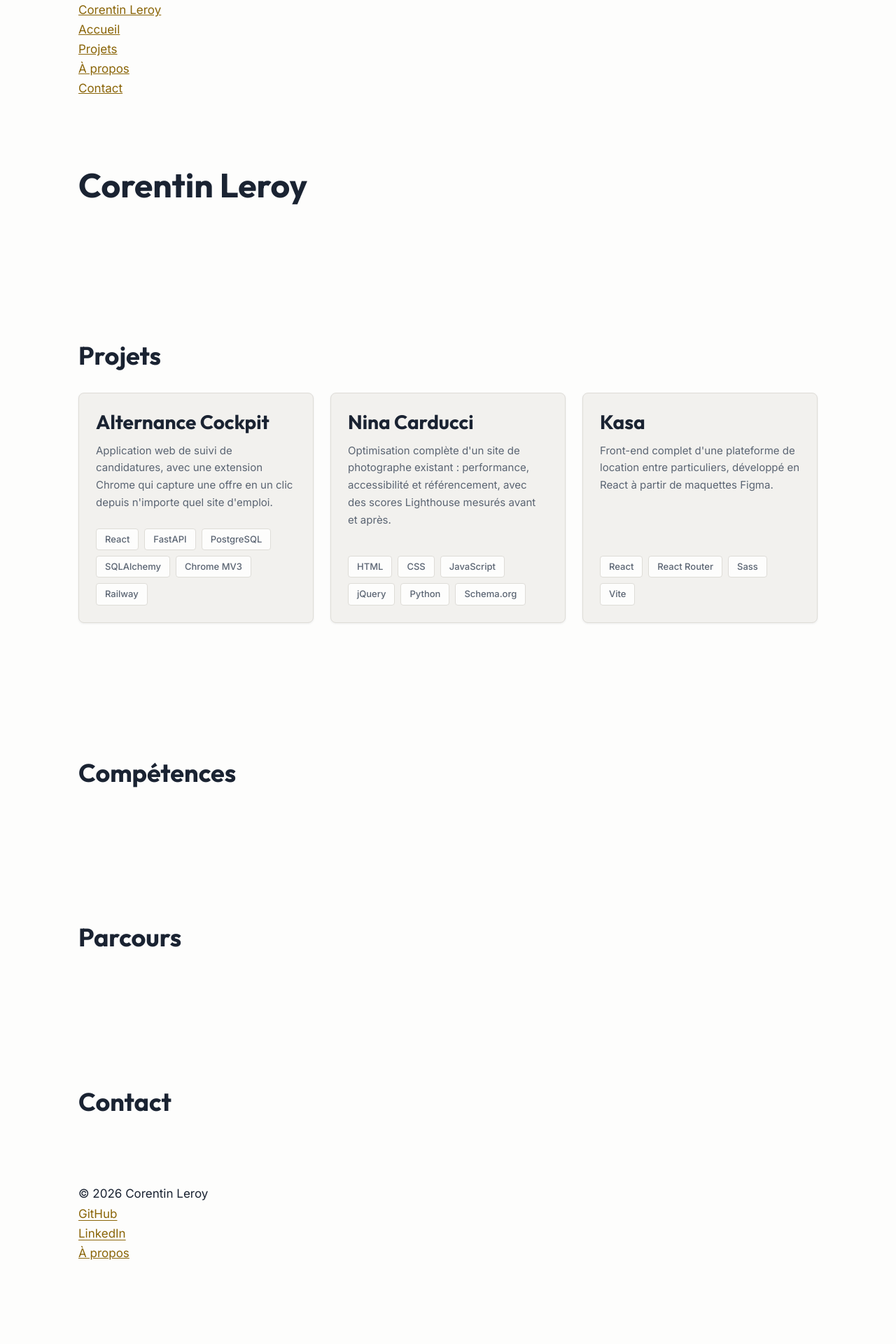
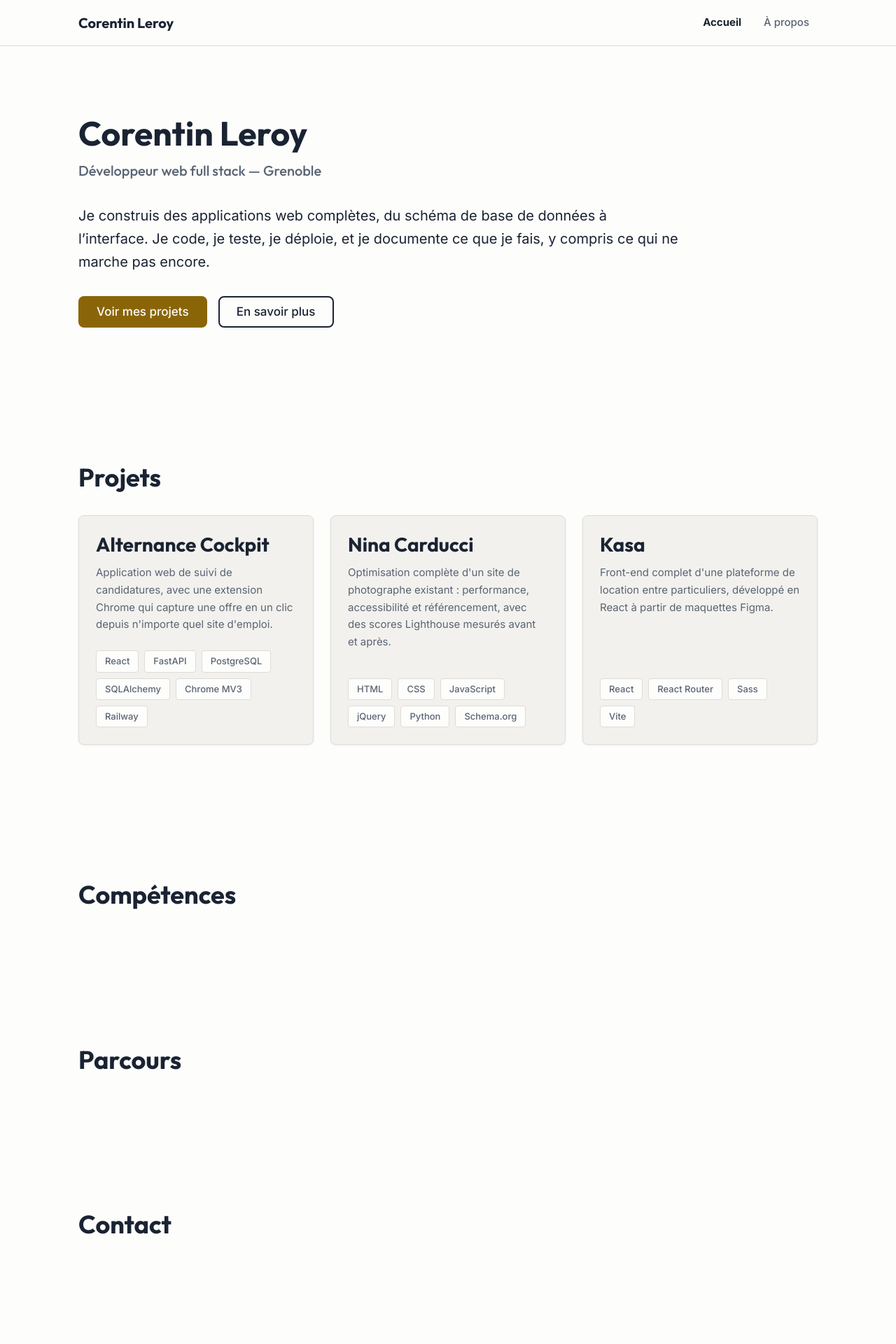
Before and after one commit to corentin-leroy/Portfolio, a React app: page / in a window 1280 px wide. Shown: the top 1920 px of the page at 70% size. Before the commit the page ends 1804 px from the top, so only its background shows below. Built offline with nearby package versions, Linux system fonts and the light colour scheme; the HTML template or start-up script is replaced by a standard one.

Commit message:
Ajout du Header et du Footer + mentions de lien externe pour lecteurs d'écran

```diff
--- a/src/App.jsx
+++ b/src/App.jsx
@@ -7,11 +7,13 @@ import Accueil from './pages/Accueil/Accueil'
 import Projet from './pages/Projet/Projet'
 import APropos from './pages/APropos/APropos'
 import Erreur from './pages/Erreur/Erreur'
+import DefilementAncre from './components/DefilementAncre/DefilementAncre'
 
 function App() {
   return (
     <HelmetProvider>
       <BrowserRouter>
+        <DefilementAncre />
         <a href="#contenu" className="saut-contenu">Aller au contenu</a>
         <Header />
         <main id="contenu">
--- /dev/null
+++ b/src/components/DefilementAncre/DefilementAncre.jsx
@@ -0,0 +1,19 @@
+import { useEffect } from 'react'
+import { useLocation } from 'react-router-dom'
+
+function DefilementAncre() {
+  const { hash, pathname, key } = useLocation()
+
+  useEffect(() => {
+    if (!hash) {
+      window.scrollTo(0, 0)
+      return
+    }
+    const cible = document.querySelector(hash)
+    if (cible) cible.scrollIntoView({ behavior: 'smooth' })
+  }, [hash, pathname, key])
+
+  return null
+}
+
+export default DefilementAncre
--- a/src/components/Footer/Footer.jsx
+++ b/src/components/Footer/Footer.jsx
@@ -9,26 +9,24 @@ function Footer() {
       <div className="conteneur pied__interieur">
         <p className="pied__mention">© {annee} Corentin Leroy</p>
 
-        <nav aria-label="Liens externes">
+        <nav aria-label="Liens de bas de page">
           <ul className="pied__liens">
+            <li><Link to="/a-propos">À propos</Link></li>
+            <li><a href="/#contact">Contact</a></li>
             <li>
-              <a href="https://github.com/corentin-leroy" className="lien"
+              <a href="https://github.com/corentin-leroy"
                  target="_blank" rel="noopener noreferrer">
-                GitHub
+                GitHub <span className="sr-only">(nouvel onglet)</span>
               </a>
             </li>
             <li>
-              <a href="https://www.linkedin.com/in/corentin-leroy-b19152400/" className="lien"
+              <a href="https://www.linkedin.com/in/corentin-leroy-b19152400/"
                  target="_blank" rel="noopener noreferrer">
-                LinkedIn
+                LinkedIn <span className="sr-only">(nouvel onglet)</span>
               </a>
             </li>
           </ul>
         </nav>
-
-        <p className="pied__liens-internes">
-          <Link to="/a-propos">À propos</Link>
-        </p>
       </div>
     </footer>
   )
--- a/src/components/Footer/Footer.scss
+++ b/src/components/Footer/Footer.scss
@@ -0,0 +1,46 @@
+@use '../../styles/variables' as v;
+@use '../../styles/mixins' as m;
+
+.pied {
+  margin-top: v.$e-24;
+  padding-block: v.$e-12;
+  background-color: v.$c-surface;
+  border-top: 1px solid v.$c-bordure;
+
+  &__interieur {
+    display: flex;
+    flex-wrap: wrap;
+    align-items: center;
+    justify-content: space-between;
+    gap: v.$e-6;
+  }
+
+  &__mention {
+    font-size: v.$t-sm;
+    color: v.$c-texte-secondaire;
+    margin: 0;
+  }
+
+  &__liens {
+    display: flex;
+    flex-wrap: wrap;
+    gap: v.$e-6;
+    list-style: none;
+    padding-inline-start: 0;
+    margin: 0;
+    font-size: v.$t-sm;
+
+    a {
+      color: v.$c-texte-secondaire;
+      text-decoration: none;
+      transition: color v.$transition;
+      @include m.focus-visible;
+
+      &:hover {
+        color: v.$c-texte;
+        text-decoration: underline;
+        text-underline-offset: 3px;
+      }
+    }
+  }
+}
--- a/src/components/Header/Header.jsx
+++ b/src/components/Header/Header.jsx
@@ -2,16 +2,21 @@ import { Link, NavLink } from 'react-router-dom'
 import './Header.scss'
 
 function Header() {
+  const classeActive = ({ isActive }) => (isActive ? 'active' : undefined)
+
   return (
     <header className="entete">
       <div className="conteneur entete__interieur">
         <Link to="/" className="entete__marque">Corentin Leroy</Link>
+
         <nav aria-label="Navigation principale">
           <ul className="entete__liens">
-            <li><NavLink to="/">Accueil</NavLink></li>
-            <li><Link to="/#projets">Projets</Link></li>
-            <li><NavLink to="/a-propos">À propos</NavLink></li>
-            <li><Link to="/#contact">Contact</Link></li>
+            <li>
+              <NavLink to="/" end className={classeActive}>Accueil</NavLink>
+            </li>
+            <li>
+              <NavLink to="/a-propos" className={classeActive}>À propos</NavLink>
+            </li>
           </ul>
         </nav>
       </div>
--- a/src/components/Header/Header.scss
+++ b/src/components/Header/Header.scss
@@ -0,0 +1,76 @@
+@use '../../styles/variables' as v;
+@use '../../styles/mixins' as m;
+
+.entete {
+  position: sticky;
+  top: 0;
+  z-index: 50;
+  background-color: rgba(253, 253, 252, 0.92);
+  backdrop-filter: blur(8px);
+  border-bottom: 1px solid v.$c-bordure;
+
+  &__interieur {
+    display: flex;
+    align-items: center;
+    justify-content: space-between;
+    gap: v.$e-6;
+    min-height: 64px;
+    padding-block: v.$e-3;
+  }
+
+  &__marque {
+    font-family: v.$police-titre;
+    font-size: v.$t-lg;
+    font-weight: v.$graisse-forte;
+    color: v.$c-texte;
+    text-decoration: none;
+    white-space: nowrap;
+    @include m.focus-visible;
+  }
+
+  &__liens {
+    display: flex;
+    flex-wrap: wrap;
+    align-items: center;
+    gap: v.$e-2;
+    list-style: none;
+    padding-inline-start: 0;
+    margin: 0;
+
+    a {
+      display: inline-block;
+      padding: v.$e-2 v.$e-3;
+      border-radius: v.$rayon-sm;
+      font-size: v.$t-sm;
+      font-weight: v.$graisse-moyenne;
+      color: v.$c-texte-secondaire;
+      text-decoration: none;
+      transition: color v.$transition, background-color v.$transition;
+      @include m.focus-visible;
+
+      &:hover {
+        color: v.$c-texte;
+        background-color: v.$c-surface;
+      }
+
+      &.active {
+        color: v.$c-texte;
+        font-weight: v.$graisse-forte;
+      }
+    }
+  }
+}
+
+@include m.jusqua(v.$bp-mobile) {
+  .entete {
+    &__interieur {
+      flex-direction: column;
+      align-items: flex-start;
+      gap: v.$e-3;
+    }
+
+    &__liens a {
+      padding-inline: v.$e-2;
+    }
+  }
+}
--- a/src/pages/Accueil/Accueil.jsx
+++ b/src/pages/Accueil/Accueil.jsx
@@ -6,12 +6,22 @@ function Accueil() {
   return (
     <>
       <Helmet>
-        <title>Corentin Leroy — Développeur web full stack — Grenoble</title>
+        <title>Corentin Leroy - Développeur web full stack - Grenoble</title>
         <meta name="description" content="À rédiger." />
       </Helmet>
 
-      <section className="section conteneur">
-        <h1>Corentin Leroy</h1>
+      <section className="section conteneur hero">
+        <h1 className="hero__titre">Corentin Leroy</h1>
+        <p className="hero__role">Développeur web full stack — Grenoble</p>
+        <p className="hero__accroche lecture">
+          Je construis des applications web complètes, du schéma de base de données
+          à l’interface. Je code, je teste, je déploie, et je documente ce que je
+          fais, y compris ce qui ne marche pas encore.
+        </p>
+        <p className="hero__actions">
+          <a href="#projets" className="bouton bouton--plein">Voir mes projets</a>
+          <Link to="/a-propos" className="bouton bouton--contour">En savoir plus</Link>
+        </p>
       </section>
 
       <section id="projets" className="section conteneur">
--- a/src/pages/Projet/Projet.jsx
+++ b/src/pages/Projet/Projet.jsx
@@ -42,13 +42,13 @@ function Projet() {
         {projet.urlDemo && (
           <a href={projet.urlDemo} className="bouton bouton--plein"
              target="_blank" rel="noopener noreferrer">
-            Voir la démo
+            Voir la démo <span className="sr-only">(nouvel onglet)</span>
           </a>
         )}
         {projet.urlRepo && (
           <a href={projet.urlRepo} className="bouton bouton--contour"
              target="_blank" rel="noopener noreferrer">
-            Voir le code
+            Voir le code <span className="sr-only">(nouvel onglet)</span>
           </a>
         )}
       </p>
--- a/src/styles/_composants.scss
+++ b/src/styles/_composants.scss
@@ -51,6 +51,34 @@
     &:hover {
       background-color: v.$c-surface;
     }
+  }
+}
+
+// ── Hero ──────────────────────────────────────────────
+.hero {
+  padding-block: v.$e-24 v.$e-16;
+
+  &__titre {
+    margin-bottom: v.$e-2;
+  }
+
+  &__role {
+    font-family: v.$police-titre;
+    font-size: v.$t-lg;
+    font-weight: v.$graisse-moyenne;
+    color: v.$c-texte-secondaire;
+    margin-bottom: v.$e-8;
+  }
+
+  &__accroche {
+    font-size: v.$t-lg;
+    margin-bottom: v.$e-8;
+  }
+
+  &__actions {
+    display: flex;
+    flex-wrap: wrap;
+    gap: v.$e-4;
   }
 }
 
```
